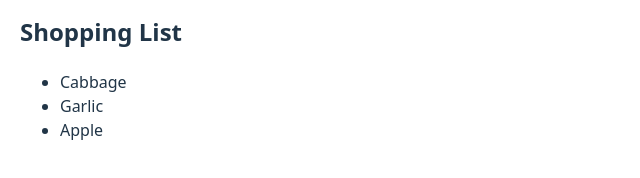
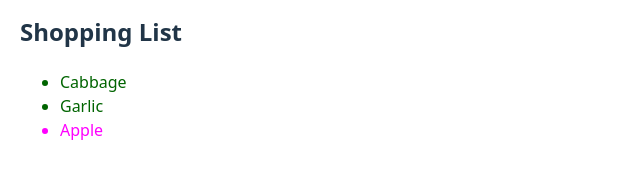
Before and after one commit to Ana2k/react-ttr, a React (Vite) app: page / in a window 1280 px wide. Shown: the part 324-502 px from the top of the page, without its empty margins (0-640 px from the left). Built offline with nearby package versions, Linux system fonts and the light colour scheme.

Commit message:
Auto-update: 2025-05-15 19:50:49

```diff
--- a/src/App.jsx
+++ b/src/App.jsx
@@ -65,7 +65,9 @@ export default function ShoppingList(){
   // );
 
   const listItems = products.map(product =>
-    <li key = {product.id}>
+    <li key = {product.id}
+    style = {{color: product.isFruit ? 'magenta' : 'darkgreen'}}
+    >
       {product.title}
     </li>
   );
```
Also changed, not shown: src/dummy-components/MyButton.jsx (+6 -5 lines).
